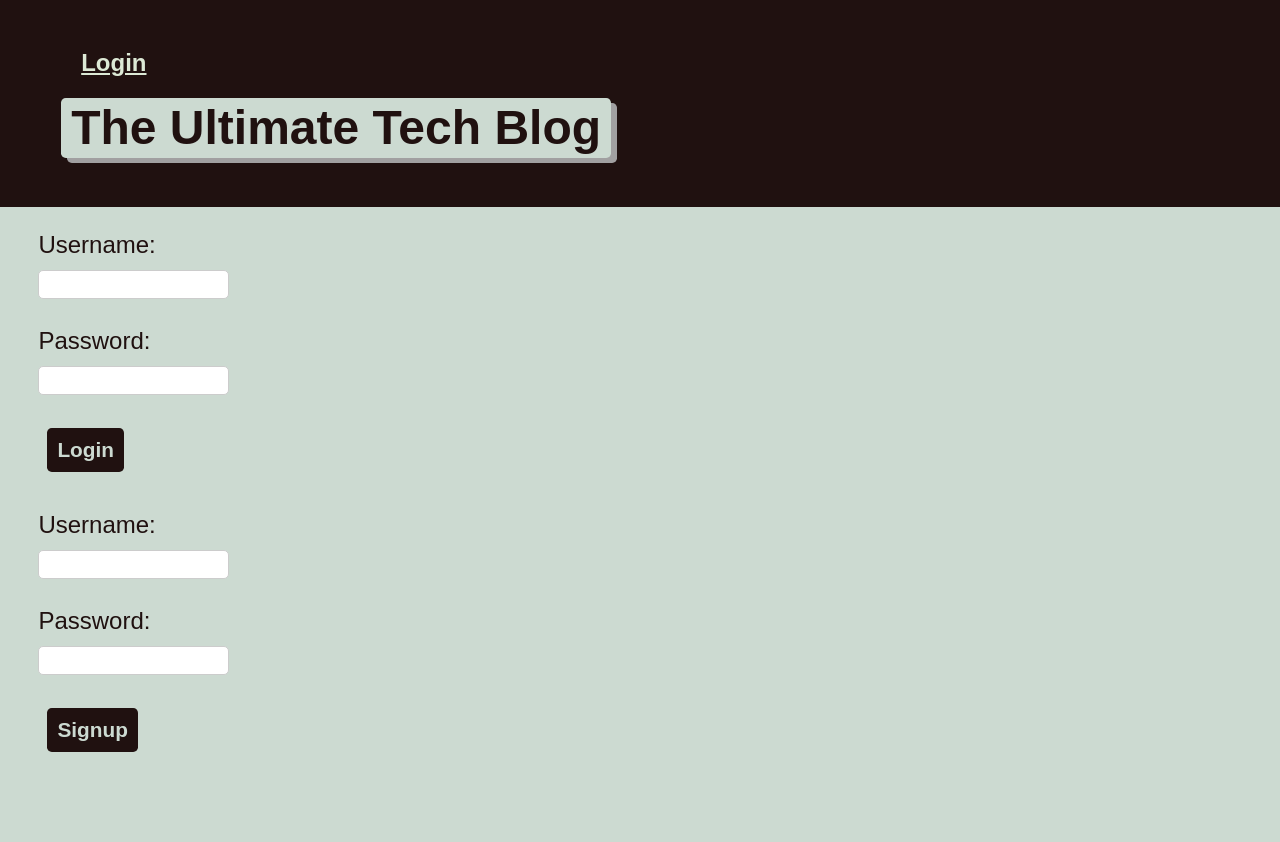
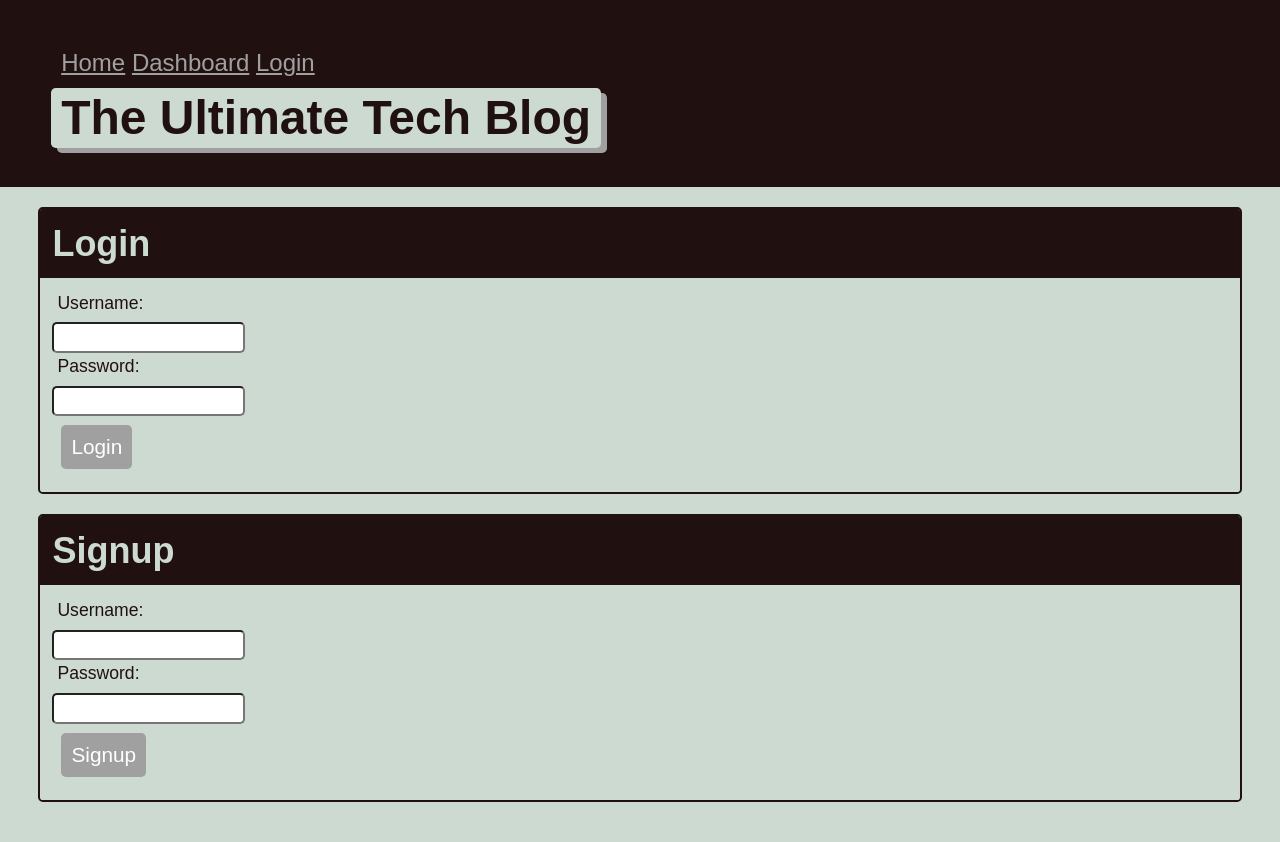
Before and after one commit to einalem4/cms-tech-blog, a Node server app: page /login in a window 1280 px wide. Before the commit the page ends 752 px from the top, so only its background shows below. Run offline with Node 20, Linux system fonts and the light colour scheme; some libraries are stand-ins or nearby versions.

Commit message:
finalize styling

```diff
--- a/public/stylesheets/style.css
+++ b/public/stylesheets/style.css
@@ -21,12 +21,6 @@ body {
   font-size: 24px;
 }
 
-nav {
-  padding: 10px;
-  line-height: 1.25;
-  float: top;
-}
-
 h1,
 h2 {
   font-weight: 700;
@@ -35,15 +29,8 @@ h2 {
   line-height: 1.25;
 }
 
-a {
-  color: var(--secondary);
-  padding: 10px;
-  margin: 10px;
-  font-weight: bold;
-}
-
-.title {
-  color: var(--dark);
+.link-color {
+  color: var(--tertiary);
   padding: 10px;
   margin: 10px;
 }
@@ -67,17 +54,16 @@ p {
 
 button {
   font-size: 1.3rem;
-  font-weight: bold;
   text-decoration: none;
   width: auto;
   padding: 10px;
+  display: block;
   margin: 10px;
-  display: inline;
   border-radius: var(--border-radius);
+  color: white;
   border: none;
   outline: none;
-  background-color: var(--dark);
-  color: var(--primary);
+  background-color: var(--light-dark);
   transform: translate(-1px, -1px);
 }
 
@@ -88,65 +74,6 @@ button:hover {
   box-shadow: 2px 2px var(--dark);
 }
 
-header {
-  padding: 3% 4%;
-  background-color: var(--dark);
-  color: var(--primary);
-}
-
-header p {
-  max-width: 75%;
-  text-decoration: none;
-}
-
-.title {
-  font-size: 3rem;
-  background-color: var(--primary);
-  color: var(--dark);
-  padding: 0 10px;
-  display: inline-block;
-  border-radius: var(--border-radius);
-  box-shadow: 6px 5px var(--light-dark);
-  text-decoration: none;
-}
-
-.title a {
-  font-size: 3rem;
-  background-color: var(--primary);
-  color: var(--dark);
-  padding: 0 10px;
-  display: inline-block;
-  border-radius: var(--border-radius);
-  box-shadow: 6px 5px var(--light-dark);
-  text-decoration: none;
-}
-
-textarea,
-input {
-  padding: 0.5%;
-  border-radius: 5px;
-  border: 1px solid #ccc;
-}
-
-textarea:focus,
-input:focus {
-  outline: none;
-  border: 1px solid #3486eb;
-}
-
-textarea {
-  min-width: 40%;
-  min-height: 100px;
-}
-
-form > div {
-  margin-bottom: 2%;
-}
-
-form label {
-  display: block;
-}
-
 .delete-post-btn {
   background-color: #d41414;
 }
@@ -155,50 +82,54 @@ form label {
   background-color: #ff643d;
 }
 
-.post {
-  margin-bottom: 2%;
-  line-height: 150%;
+.btn-inline {
+  display: inline;
 }
 
-.post .title span {
-  font-style: italic;
-  font-size: 90%;
-  color: #000000;
+.btn-back {
+  border-radius: var(--border-radius);
+  color: var(--primary);
+  border: none;
+  outline: none;
+  background-color: var(--light-dark);
+  box-shadow: 3px 3px var(--secondary);
+  transform: translate(-1px, -1px);
+  display: inline-block;
+  width: auto;
+  margin-top: 20px;
+  padding: 15px;
+  text-decoration: none;
+  font-size: 1.2rem;
 }
 
-.edit-link {
-  display: block;
-  margin: -1.5% 0 2% 0;
+.btn-back:hover {
+  color: var(--primary);
+  background-color: var(--tertiary);
+  transform: translate(0, 0);
+  box-shadow: 2px 2px var(--dark);
 }
 
-.comment-form {
-  margin-bottom: 5%;
+.hero {
+  padding: 3% 4%;
+  background-color: var(--dark);
+  color: var(--primary);
 }
 
-.comment {
-  padding: 1%;
-  margin-bottom: 1%;
+.hero p {
+  max-width: 75%;
 }
 
-.comment:nth-child(odd) {
-  background-color: #fff5eb;
+.blog-title {
+  font-size: 3rem;
+  background-color: var(--primary);
+  color: var(--dark);
+  padding: 0 10px;
+  display: inline-block;
+  border-radius: var(--border-radius);
+  box-shadow: 6px 5px var(--light-dark);
 }
 
-.comment .meta {
-  font-size: 90%;
-  margin-bottom: 0.5%;
-  opacity: 0.6;
-}
-
-.new-post-form input {
-  width: 300px;
-}
-
-.edit-post-form {
-  margin-bottom: 5%;
-}
-
-/* .list-group {
+.list-group {
   padding: 0;
   list-style: none;
 }
@@ -210,55 +141,90 @@ form label {
   background-color: var(--light-dark);
   color: var(--primary);
   text-decoration: none;
-} */
-
-/* .list-item:hover {
-  background-color: var(--dark);
-} */
-
-/* a {
-  text-decoration: none;
-  color: #000000;
-  font-weight: bold;
-  transition: color 0.1s;
 }
 
-a:hover {
-  color: #3486eb;
+.list-item:hover {
+  background-color: var(--dark);
 }
 
-button {
-  background-color: #225ca3;
-  border: 0;
-  padding: 1%;
-  color: white;
-  font-weight: bold;
-  transition: background-color 0.1s;
-  cursor: pointer;
-  border-radius: 5px;
+.status-icon {
+  padding: 2px 5px;
+  margin: 0 5px;
+  background-color: rgba(255, 255, 255, 1);
+  border-radius: var(--border-radius);
 }
 
-button:hover {
-  background-color: #3486eb;
+.post {
+  margin: 0 0 20px 0;
+  border: 2px solid var(--dark);
+  border-radius: var(--border-radius);
 }
 
-.post-list {
+.title {
+  color: var(--primary);
+  background-color: var(--dark);
+  padding: 1%;
+  border-radius: calc(0.18rem - 1px) calc(0.18rem - 1px) 0 0;
+}
+
+.card {
+  margin: 0 0 20px 0;
+  border: 2px solid var(--dark);
+  border-radius: var(--border-radius);
+}
+
+.card-header {
+  color: var(--primary);
+  background-color: var(--dark);
+  padding: 1%;
+  border-radius: calc(0.18rem - 1px) calc(0.18rem - 1px) 0 0;
+}
+
+.card-body {
+  padding: 1%;
+}
+
+h4 {
+  font-weight: 700;
   margin: 0;
-  padding: 0;
-  color: #000;
+  color: var(--light-dark);
+  line-height: 1.25;
+}
+
+.link {
+  color: var(--light-dark);
+}
+
+.login-link {
+  color: var(--dark);
+}
+
+.nav {
+  padding: 10px;
+  line-height: 1.25;
+  float: top;
+}
+
+.form-label,
+.form-input,
+.form-textarea {
+  display: block;
+}
+
+.form-label {
+  font-size: 1.1rem;
+  margin: 0 0 0 5px;
 }
 
 textarea,
 input {
   padding: 0.5%;
   border-radius: 5px;
-  border: 1px solid #ccc;
 }
 
 textarea:focus,
 input:focus {
   outline: none;
-  border: 1px solid #3486eb;
 }
 
 textarea {
@@ -266,105 +232,11 @@ textarea {
   min-height: 100px;
 }
 
-form > div {
-  margin-bottom: 2%;
+.form-input {
+  width: 300px;
+  padding: 3%;
+  margin: 5px 0;
+  font-size: 1.2rem;
+  border: 2px solid var(--light-dark);
+  border-radius: var(--border-radius);
 }
-
-form label {
-  display: block;
-}
-
-.wrapper {
-  width: 100%;
-  min-height: 100%;
-  max-width: 1200px;
-  margin: 0 auto;
-  display: flex;
-  flex-direction: column;
-}
-
-header {
-  border-bottom: 1px solid #ccc;
-  display: flex;
-  justify-content: space-between;
-  align-items: center;
-  padding: 0 1%;
-}
-
-header h1 {
-  font-size: 1em;
-}
-
-main {
-  flex: 1;
-  padding: 2% 4%;
-}
-
-.btn-no-style {
-  background: none;
-  border: none;
-  padding: 0;
-  cursor: pointer;
-  text-decoration: none;
-  color: #225ca3;
-  font-size: 100%;
-  font-weight: bold;
-  transition: color 0.1s;
-  margin-left: 16px;
-}
-
-.btn-no-style:hover {
-  background: none;
-  color: #3486eb;
-}
-
-.delete-post-btn {
-  background-color: #d41414;
-}
-
-.delete-post-btn:hover {
-  background-color: #ff643d;
-}
-
-.post {
-  margin-bottom: 2%;
-  line-height: 150%;
-}
-
-.post .title span {
-  font-style: italic;
-  font-size: 90%;
-  color: #000000;
-}
-
-.edit-link {
-  display: block;
-  margin: -1.5% 0 2% 0;
-}
-
-.comment-form {
-  margin-bottom: 5%;
-}
-
-.comment {
-  padding: 1%;
-  margin-bottom: 1%;
-}
-
-.comment:nth-child(odd) {
-  background-color: #fff5eb;
-}
-
-.comment .meta {
-  font-size: 90%;
-  margin-bottom: 0.5%;
-  opacity: 0.6;
-}
-
-.new-post-form input {
-  width: 300px;
-}
-
-.edit-post-form {
-  margin-bottom: 5%;
-} */
--- a/views/homepage.handlebars
+++ b/views/homepage.handlebars
@@ -1,7 +1,5 @@
-<ol class="post-list">
+<article class="post-list">
   {{#each posts as |post|}}
-  <li>
     {{> post-info post }}
-  </li>
   {{/each}}
-</ol>
+</article>
--- a/views/layouts/main.handlebars
+++ b/views/layouts/main.handlebars
@@ -10,20 +10,22 @@
 
 <body>
   <div class="wrapper">
-    <header>
-      <nav>
-        {{#if loggedIn}}
-        <a href="/">Home</a>
-        <a href="/dashboard">Dashboard</a>
-        <button id="logout" class="btn-no-style">Logout</button>
-        {{else}}
-        <a href="/login">Login</a>
-        {{/if}}
-      </nav>
-      <h1 class="title">
-        The Ultimate Tech Blog
-      </h1>
+    <header class="hero">
+      <div>
+        <nav class="nav">
+          <a class="link" href="/">Home</a>
+          <a class="link" href="/dashboard">Dashboard</a>
+          {{#if loggedIn}}
+          <a class="link" href="/" id="logout">Logout</a>
+          {{else}}
+          <a class="link" href="/login">Login</a>
+          {{/if}}
+        </nav>
+      </div>
+
+      <h1 class="blog-title">The Ultimate Tech Blog</h1>
     </header>
+
     <main>
       {{{ body }}}
     </main>
@@ -32,6 +34,7 @@
   {{#if loggedIn}}
   <script src="/javascript/logout.js"></script>
   {{/if}}
+
 </body>
 
 </html>
--- a/views/login.handlebars
+++ b/views/login.handlebars
@@ -1,32 +1,38 @@
 {{!-- login form --}}
-<form class="login-form">
+<section class="card">
+  <h2 class="card-header">Login</h2>
+  <form class="login-form card-body">
     <div>
-    <label for="username-login">Username:</label>
+      <label for="username-login" class="form-label">Username:</label>
       <input type="text" id="username-login" />
     </div>
     <div>
-    <label for="password-login">Password:</label>
+      <label for="password-login" class="form-label">Password:</label>
       <input type="password" id="password-login" />
     </div>
     <div>
-    <button type="submit">Login</button>
+      <button type="submit" class="btn">Login</button>
     </div>
   </form>
+</section>
 
 {{!-- sign-up form --}}
-<form class="signup-form">
+<section class="card">
+  <h2 class="card-header">Signup</h2>
+  <form class="signup-form card-body">
     <div>
-    <label for="username-signup">Username:</label>
+      <label for="username-signup" class="form-label">Username:</label>
       <input type="text" id="username-signup" />
     </div>
     <div>
-    <label for="password-signup">Password:</label>
+      <label for="password-signup" class="form-label">Password:</label>
       <input type="password" id="password-signup" />
     </div>
     <div>
-    <button type="submit">Signup</button>
+      <button type="submit" class="btn">Signup</button>
     </div>
   </form>
+</section>
 
 
 <script src="/javascript/login.js"></script>
--- a/views/partials/comments.handlebars
+++ b/views/partials/comments.handlebars
@@ -1,11 +1,13 @@
 <div class="comments">
   {{#each this}}
-  <section class="comment">
-    <div class="meta">
-      {{user.username}} on {{format_date created_at}}
-    </div>
+  <div class="card">
+    <h3 class="card-header"></h3>
+    <section class="comment card-body">
       <div class="text">
         {{comment_text}}
+      </div>
+      <div class="meta">
+        -{{user.username}}, {{format_date created_at}}
       </div>
     </section>
     {{/each}}
--- a/views/partials/post-info.handlebars
+++ b/views/partials/post-info.handlebars
@@ -1,12 +1,14 @@
-<article class="post">
-  <div class="title">
-    <a href="/post/{{id}}">{{title}}</a>
+<article class="card">
+  <div class="card-header">
+    <a class="link" href="/post/{{id}}">{{title}}</a>
     <div class="meta">
       Posted by {{user.username}} on {{format_date created_at}}
     </div>
   </div>
-  <div>
+  <div class="card-body">
     {{content}}
   </div>
-   <a href="/post/{{id}}"> {{comments.length}} {{format_plural "comment" comments.length}}</a>
+  <div class="card-header">
+    <a class="link" href="/post/{{id}}"> {{comments.length}} {{format_plural "comment" comments.length}}</a>
+  </div>
 </article>
```
Also changed, not shown: views/dashboard.handlebars (+16 -20 lines), views/edit-post.handlebars (+13 -26 lines), views/single-post.handlebars (+12 -19 lines). Lines whose indentation alone changed are shown as unchanged.
